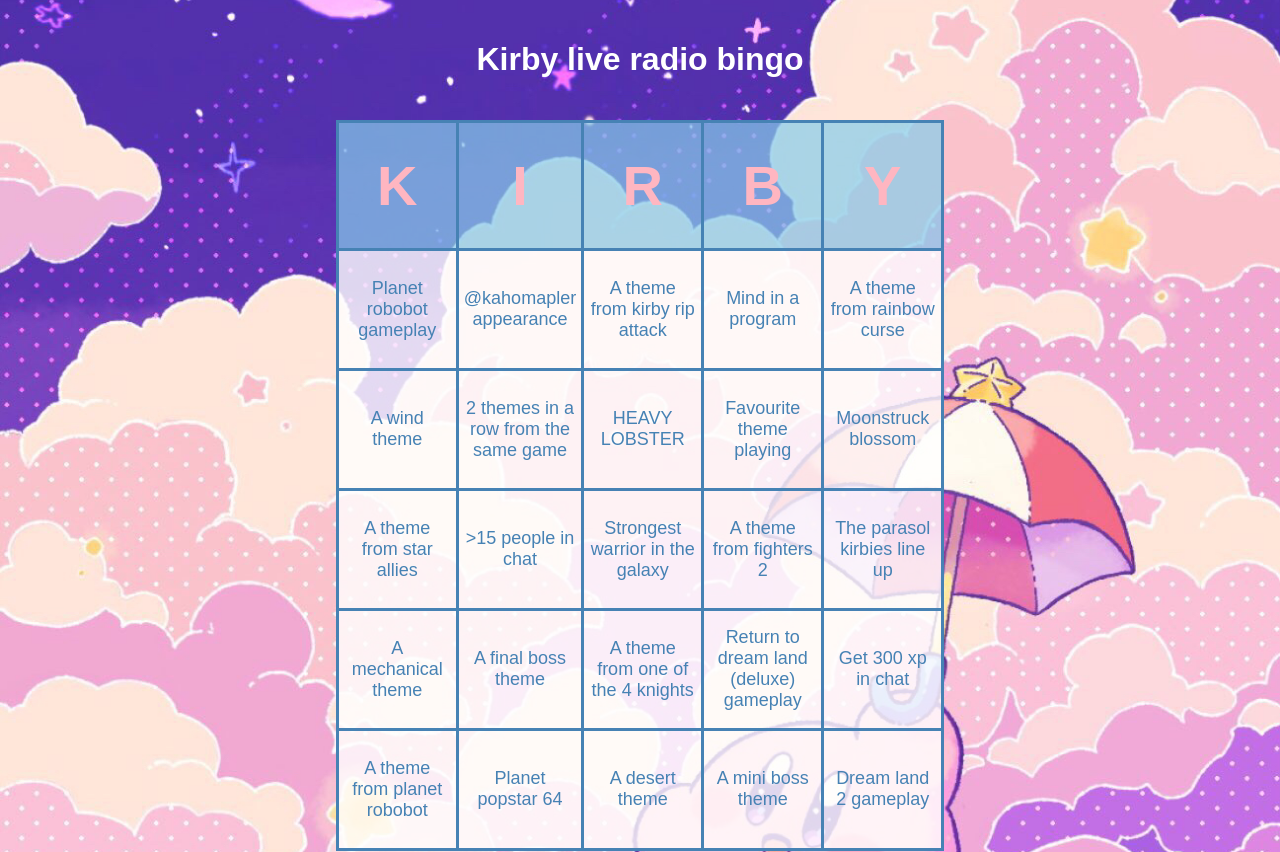
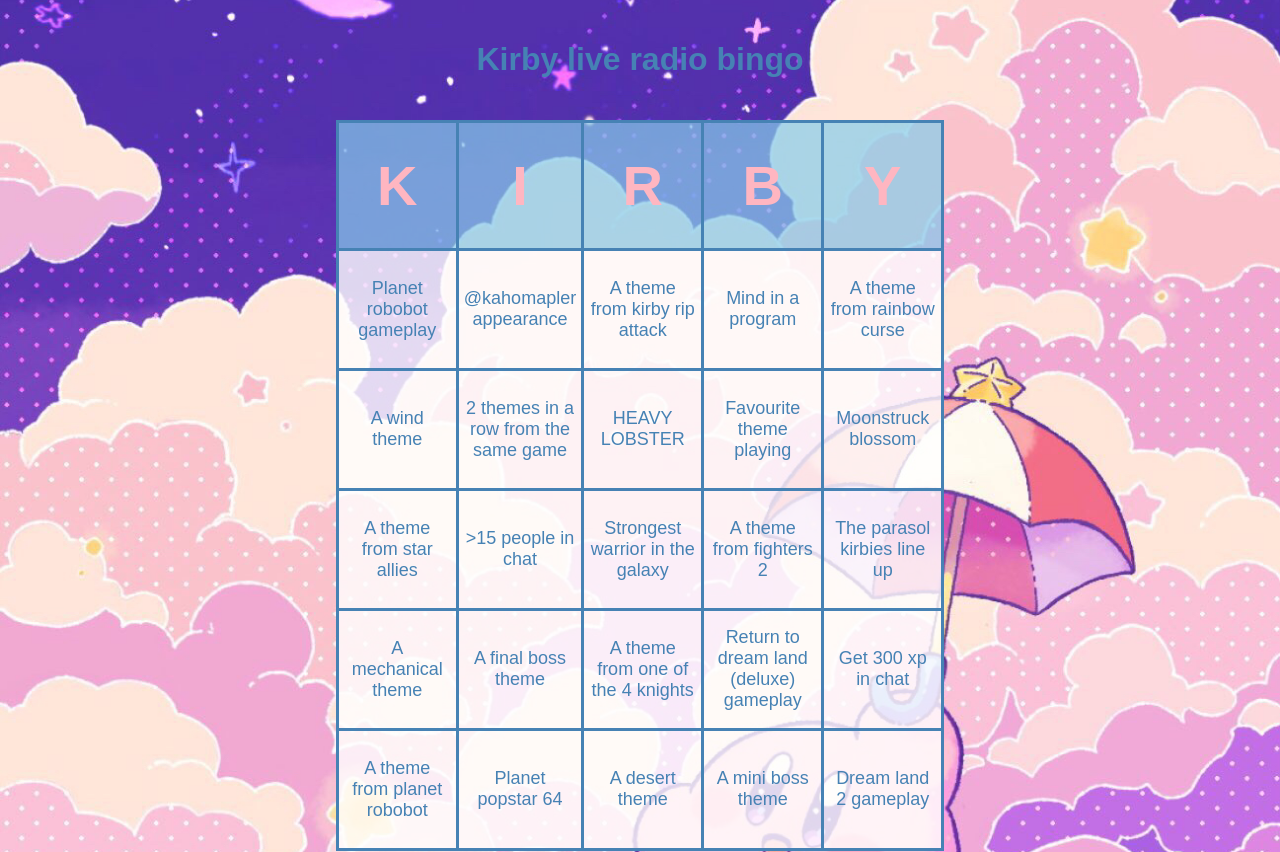
Before and after one commit to murloc-tinyfin/klrbingo, a plain HTML site: page index.html in a window 1280 px wide. Shown: the top 852 px of the page. Drawn offline with Linux system fonts and the light colour scheme.

Commit message:
Change h1 color to rose

```diff
--- a/main.css
+++ b/main.css
@@ -16,7 +16,7 @@
 }
 
 h1 {
-    color: #ffffff;
+    color: rose;
 }
 
 #bingo-board {
```
